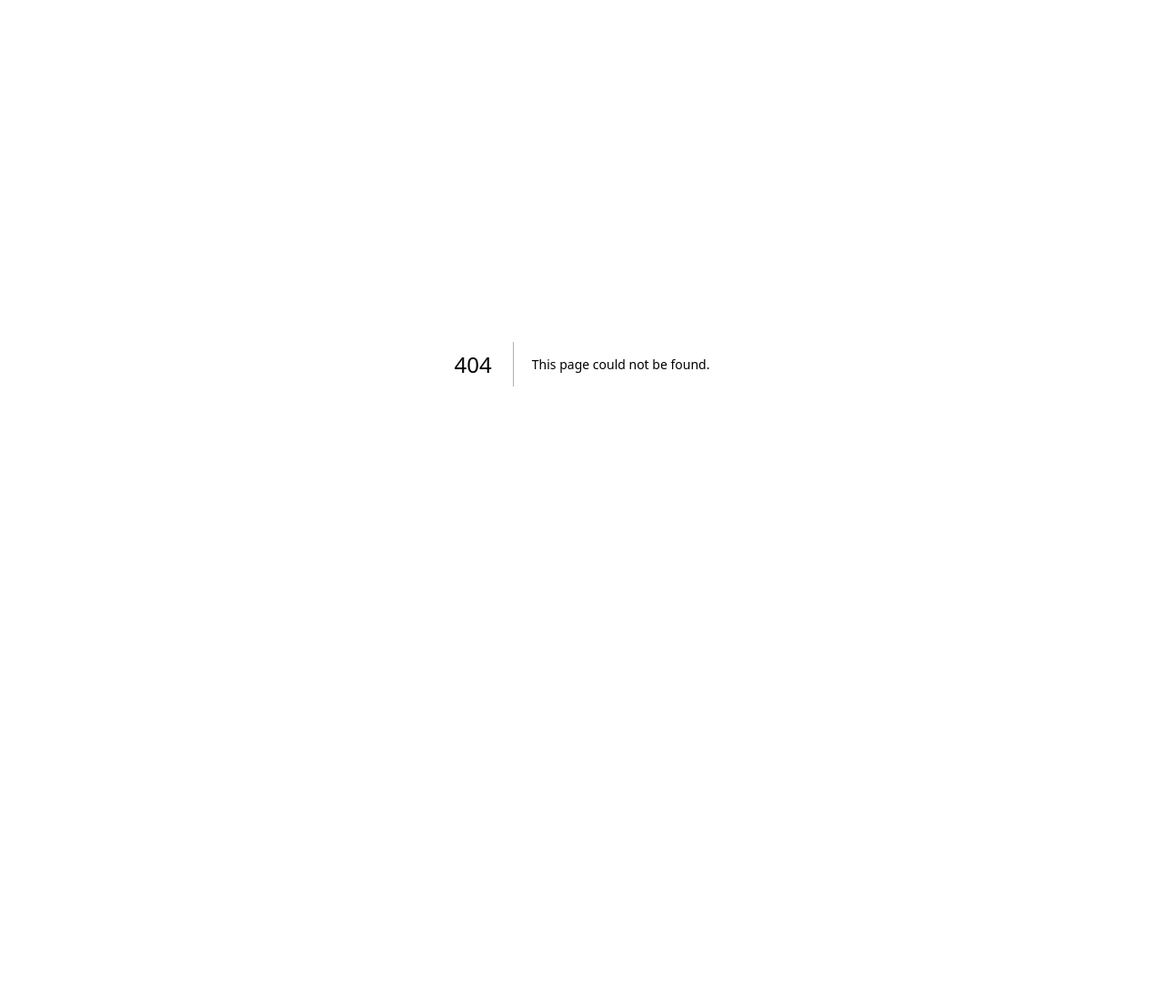
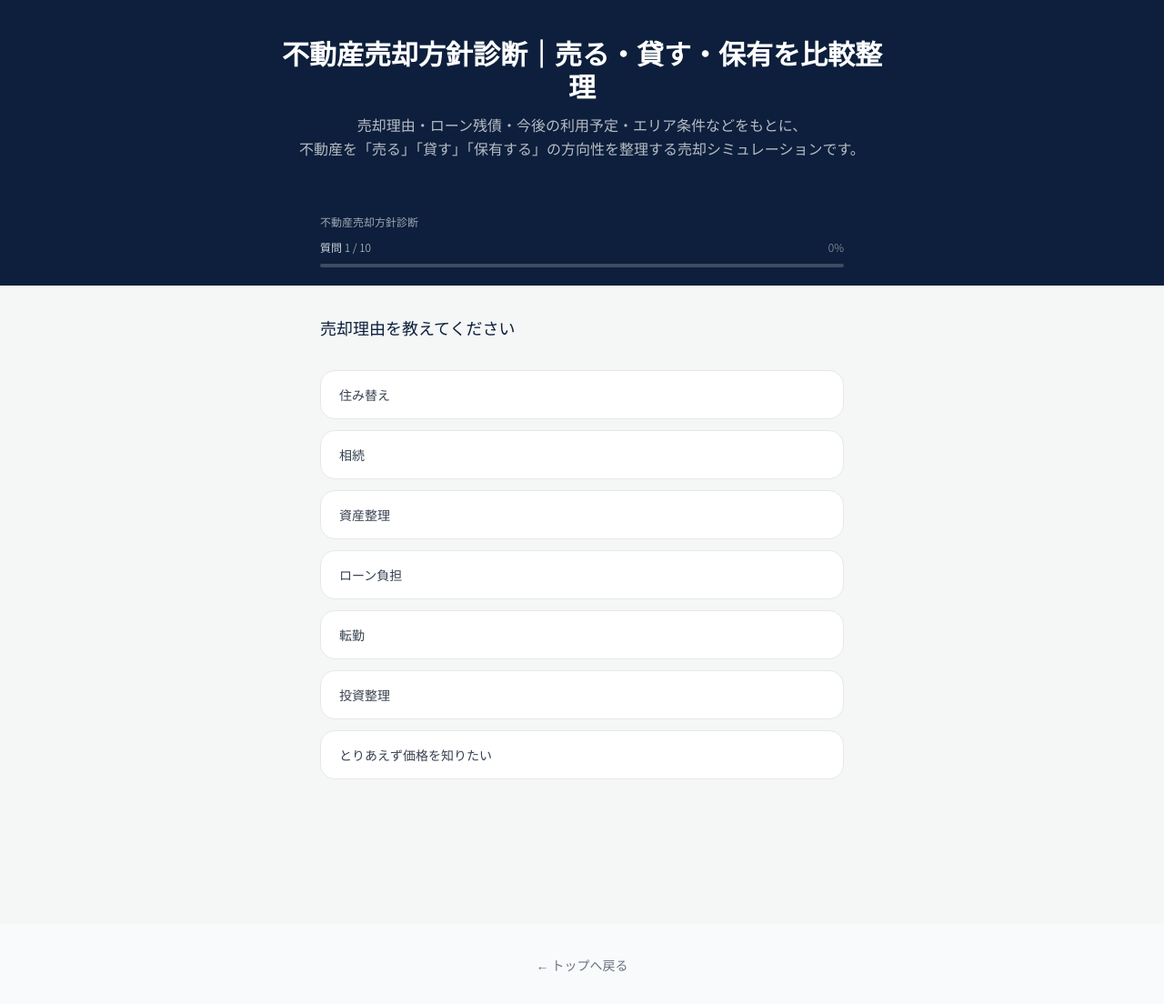
Before and after one commit to idsp0731-gif/onza-estate, a Next.js app: page /property-sale-simulation in a window 1280 px wide. Before the commit this address had no page. Shown: the whole page at 91% size. Before the commit the page ends 800 px from the top, so only its background shows below. Built offline with nearby package versions, Linux system fonts and the light colour scheme.

Commit message:
feat: 売却方針診断ページ作成・トップにリンク追加

```diff
--- /dev/null
+++ b/src/app/property-sale-simulation/page.tsx
@@ -0,0 +1,35 @@
+import type { Metadata } from 'next';
+import Link from 'next/link';
+import PropertySaleSimulation from '@/components/PropertySaleSimulation';
+
+export const metadata: Metadata = {
+  title: '不動産売却方針診断｜売る・貸す・保有を比較整理｜ONZA Estate',
+  description: '売却理由・ローン残債・エリア条件などをもとに、売却・賃貸化・保有継続の方向性を整理する売却シミュレーションです。',
+};
+
+export default function PropertySaleSimulationPage() {
+  return (
+    <div className="min-h-screen bg-gray-50">
+      <div className="bg-[#0d1f3c] py-10 px-4">
+        <div className="max-w-2xl mx-auto text-center">
+          <h1 className="text-2xl md:text-3xl font-bold text-white mb-3">
+            不動産売却方針診断｜売る・貸す・保有を比較整理
+          </h1>
+          <p className="text-sm md:text-base text-white/70 font-light leading-relaxed">
+            売却理由・ローン残債・今後の利用予定・エリア条件などをもとに、<br />
+            不動産を「売る」「貸す」「保有する」の方向性を整理する売却シミュレーションです。
+          </p>
+        </div>
+      </div>
+      <PropertySaleSimulation />
+      <div className="py-8 text-center">
+        <Link
+          href="/"
+          className="text-sm text-gray-500 hover:text-[#0d1f3c] transition-colors"
+        >
+          ← トップへ戻る
+        </Link>
+      </div>
+    </div>
+  );
+}
--- a/src/components/NavigationButtons.tsx
+++ b/src/components/NavigationButtons.tsx
@@ -108,6 +108,13 @@ export default function NavigationButtons() {
             <span>住宅購入適正額診断を試してみる</span>
             <span className="ml-4 shrink-0">→</span>
           </Link>
+          <Link
+            href="/property-sale-simulation"
+            className="flex items-center justify-between border border-[#2C5F6E] text-[#2C5F6E] rounded-lg px-4 py-3 font-light text-sm hover:bg-[#2C5F6E] hover:text-white transition-colors"
+          >
+            <span>不動産売却方針診断を試してみる</span>
+            <span className="ml-4 shrink-0">→</span>
+          </Link>
         </div>
       </div>
     </section>
```
